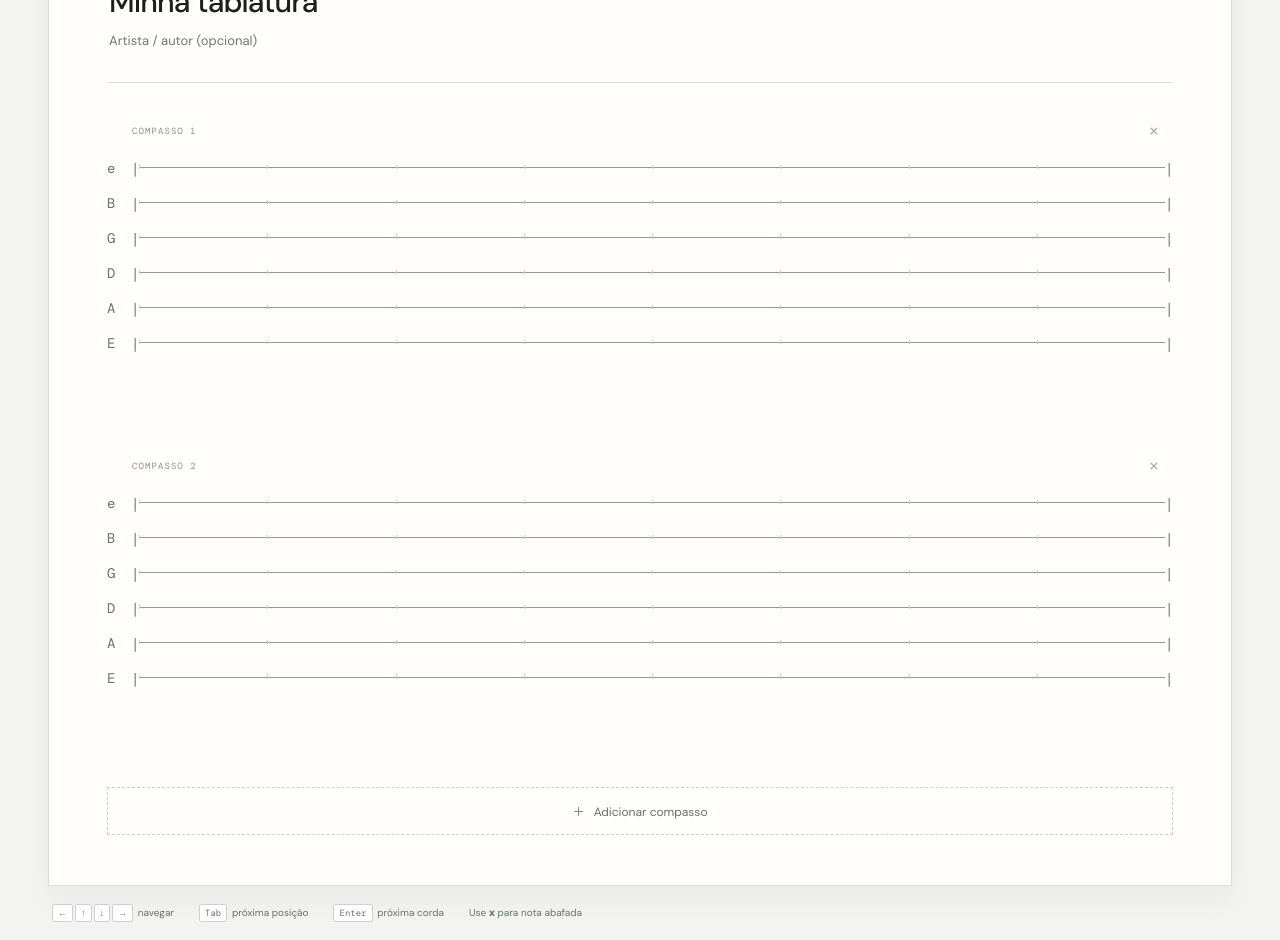
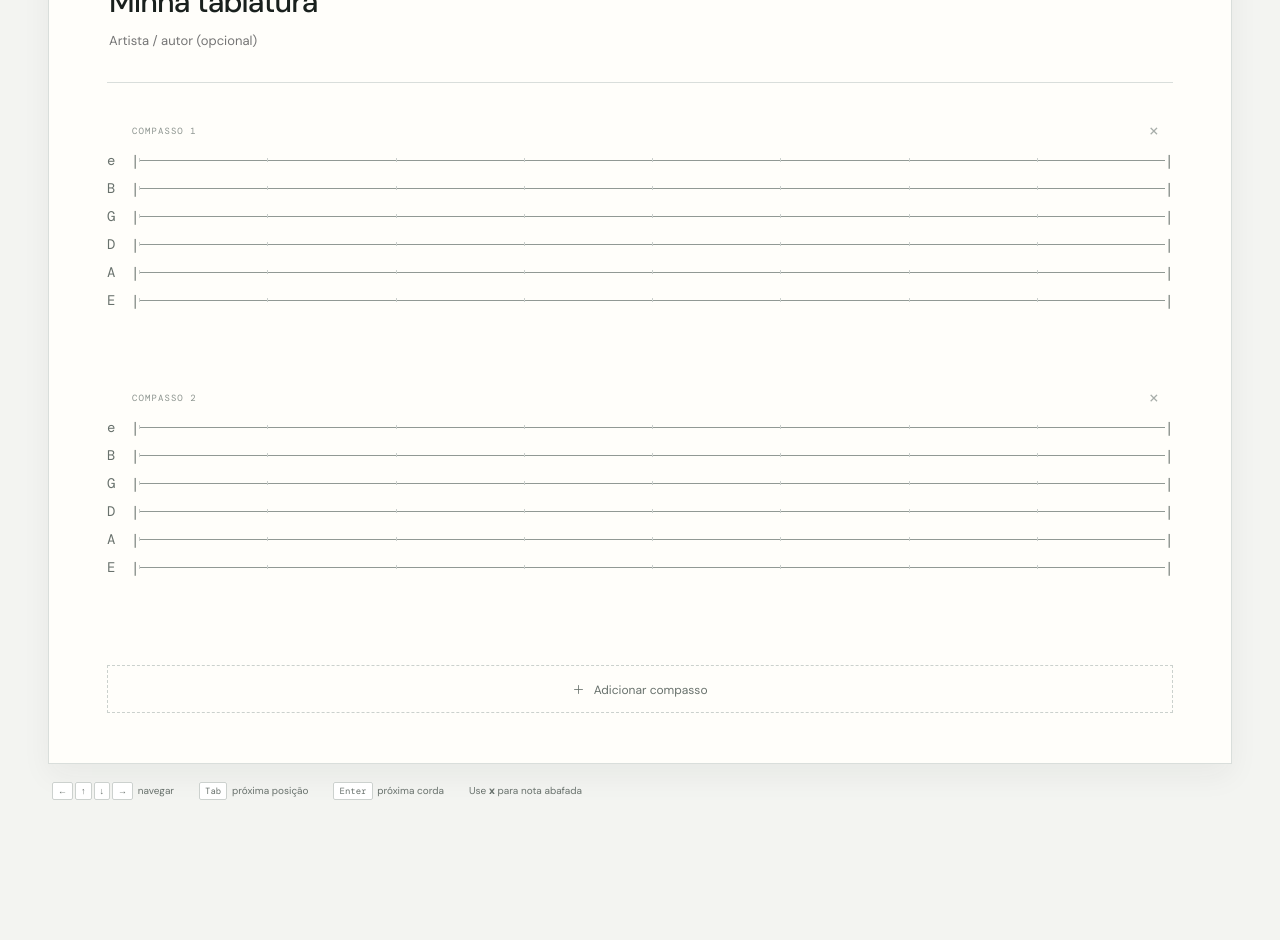
Before and after one commit to Nastarii/free-tab-maker, a Next.js app: page /editor in a window 1280 px wide. Shown: the part 380-1320 px from the top of the page. After the commit the page ends 1257 px from the top, so only its background shows below. Built offline with nearby package versions, Linux system fonts and the light colour scheme.

Commit message:
fix: adjust compass height

```diff
--- a/src/app/globals.css
+++ b/src/app/globals.css
@@ -37,10 +37,10 @@ footer { min-height: 90px; background: var(--ink); color: white; padding: 0 max(
 .editor-toolbar { display: flex; align-items: center; gap: 12px; background: #e8ebe7; min-height: 76px; padding: 10px 12px 10px 22px; border: 1px solid #d7dcd8; border-bottom: 0; }.duration-group { display: flex; align-items: center; gap: 5px; }.duration-title { max-width: 78px; font-size: 9px; line-height: 1.35; text-transform: uppercase; letter-spacing: .09em; color: var(--muted); margin-right: 8px; }.duration-group button { min-width: 58px; height: 52px; padding: 4px 7px; border: 1px solid transparent; background: transparent; cursor: pointer; display: grid; place-items: center; grid-template-columns: 1fr; line-height: 14px; }.duration-group button:hover, .duration-group button.selected { background: white; border-color: #cbd1cd; }.duration-group button.selected { border-color: var(--green); box-shadow: inset 0 -2px var(--green); }.duration-group button:disabled { cursor: not-allowed; opacity: .38; }.duration-group small { font: 9px "DM Sans"; color: var(--muted); white-space: nowrap; }.duration-group button.selected small { color: var(--green); font-weight: 600; }.note { min-height: 18px; font-size: 18px; }.pause-symbol { min-height: 18px; font: 22px/16px Georgia, serif; }
 .tempo-control { display: flex; align-items: center; gap: 8px; margin-left: auto; }.tempo-control label { font-size: 10px; letter-spacing: .12em; color: var(--muted); }.tempo-control input { width: 62px; height: 40px; border: 1px solid #cbd1cd; background: white; padding: 0 8px; font: 13px "DM Mono"; }.help-button { height: 48px; border: 1px solid #c4cbc6; background: transparent; padding: 0 15px; cursor: pointer; font-size: 12px; white-space: nowrap; }.help-button:hover { background: white; }.help-button span { display: inline-grid; place-items: center; width: 18px; height: 18px; margin-right: 5px; border: 1px solid #9fa8a2; border-radius: 50%; font: 11px "DM Mono"; }.export-button { height: 48px; border: 0; background: var(--ink); color: white; padding: 0 22px; cursor: pointer; white-space: nowrap; }.export-button:hover { background: var(--green); }.export-button span { margin-right: 7px; }
 .paper { background: var(--paper); border: 1px solid var(--line); min-height: 560px; padding: 62px 58px 50px; box-shadow: 0 12px 28px rgba(30,38,34,.05); }.score-header { display: flex; justify-content: space-between; align-items: start; padding-bottom: 32px; border-bottom: 1px solid var(--line); margin-bottom: 42px; }.score-header input { display: block; border: 0; background: transparent; outline: 0; }.title-input { font: 500 30px "DM Sans"; width: min(600px, 65vw); letter-spacing: -.03em; }.artist-input { margin-top: 9px; width: 400px; color: var(--muted); font-size: 13px; }.score-tempo { font: 13px "DM Mono"; color: var(--muted); }
-.measures { display: grid; grid-template-columns: 1fr; gap: 52px; }.measure-label { display: flex; justify-content: space-between; color: #8b938e; font: 9px "DM Mono"; text-transform: uppercase; letter-spacing: .12em; margin: 0 8px 13px 25px; }.measure-label button { border: 0; background: transparent; cursor: pointer; color: #a7ada9; font-size: 17px; line-height: 8px; }.measure-label button:hover { color: #b34a3f; }
+.measures { display: grid; grid-template-columns: 1fr; gap: 38px; }.measure-label { display: flex; justify-content: space-between; color: #8b938e; font: 9px "DM Mono"; text-transform: uppercase; letter-spacing: .12em; margin: 0 8px 9px 25px; }.measure-label button { border: 0; background: transparent; cursor: pointer; color: #a7ada9; font-size: 17px; line-height: 8px; }.measure-label button:hover { color: #b34a3f; }
 .measure-wrap { overflow-x: auto; overflow-y: hidden; }
-.measure { position: relative; min-width: 520px; padding-bottom: 48px; }.tab-row { height: 35px; display: grid; grid-template-columns: 24px 8px var(--slot-columns) 8px; align-items: center; font: 14px "DM Mono", monospace; }.string-name { color: var(--muted); }.bar { font-weight: 400; color: #777f7a; }.cell { position: relative; min-width: 0; height: 35px; display: grid; place-items: center; }.cell:before { content: ""; position: absolute; z-index: 0; left: 0; right: 0; top: 17px; border-top: 1px solid #919994; }.cell[data-beat="true"]:after { content: ""; position: absolute; z-index: 1; left: 0; height: 4px; width: 1px; background: #cbd0cd; top: 15px; }.cell input { position: relative; z-index: 3; width: 24px; height: 25px; text-align: center; padding: 0; border: 1px solid transparent; outline: 0; background: transparent; font: 500 13px "DM Mono"; }.cell[data-has-note="true"] input { background: var(--paper); }.cell input:focus { border-color: var(--green); background: #f2f7f3; box-shadow: 0 0 0 2px rgba(29,92,69,.1); }
-.rhythm-row { position: absolute; inset: 210px 0 auto; height: 42px; z-index: 4; display: grid; grid-template-columns: 24px 8px var(--slot-columns) 8px; pointer-events: none; }.rhythm-slot { position: relative; min-width: 0; }.rhythm-stem { position: absolute; left: 50%; top: 4px; width: 0; height: 32px; border-left: 1.5px solid var(--ink); font-style: normal; }.rhythm-beam { --beam-offset: 0px; position: absolute; right: 50%; bottom: calc(6px + var(--beam-offset)); width: 100%; height: 0; border-top: 3px solid var(--ink); }.rhythm-slot.duration-1 .rhythm-stem { height: 32px; }
+.measure { position: relative; min-width: 520px; padding-bottom: 40px; }.tab-row { height: 28px; display: grid; grid-template-columns: 24px 8px var(--slot-columns) 8px; align-items: center; font: 14px "DM Mono", monospace; }.string-name { color: var(--muted); }.bar { font-weight: 400; color: #777f7a; }.cell { position: relative; min-width: 0; height: 28px; display: grid; place-items: center; }.cell:before { content: ""; position: absolute; z-index: 0; left: 0; right: 0; top: 14px; border-top: 1px solid #919994; }.cell[data-beat="true"]:after { content: ""; position: absolute; z-index: 1; left: 0; height: 4px; width: 1px; background: #cbd0cd; top: 12px; }.cell input { position: relative; z-index: 3; width: 24px; height: 23px; text-align: center; padding: 0; border: 1px solid transparent; outline: 0; background: transparent; font: 500 13px "DM Mono"; }.cell[data-has-note="true"] input { background: var(--paper); }.cell input:focus { border-color: var(--green); background: #f2f7f3; box-shadow: 0 0 0 2px rgba(29,92,69,.1); }
+.rhythm-row { position: absolute; inset: 168px 0 auto; height: 36px; z-index: 4; display: grid; grid-template-columns: 24px 8px var(--slot-columns) 8px; pointer-events: none; }.rhythm-slot { position: relative; min-width: 0; }.rhythm-stem { position: absolute; left: 50%; top: 3px; width: 0; height: 28px; border-left: 1.5px solid var(--ink); font-style: normal; }.rhythm-beam { --beam-offset: 0px; position: absolute; right: 50%; bottom: calc(5px + var(--beam-offset)); width: 100%; height: 0; border-top: 3px solid var(--ink); }.rhythm-slot.duration-1 .rhythm-stem { height: 28px; }
 .pause-arc { position: absolute; z-index: 2; left: 62%; width: 72%; height: 12px; pointer-events: none; }
 .pause-arc-up { top: -3px; border-top: 1.5px solid var(--ink); border-radius: 50% 50% 0 0; }
 .pause-arc-down { bottom: -3px; border-bottom: 1.5px solid var(--ink); border-radius: 0 0 50% 50%; }
@@ -51,4 +51,4 @@ footer { min-height: 90px; background: var(--ink); color: white; padding: 0 max(
 @media (max-width: 920px) { .benefits { grid-template-columns: 1fr; gap: 25px; }.hero { padding-top: 80px; }.demo-caption span:last-child { display:none; }.editor-heading { align-items: start; flex-direction: column; gap: 10px; }.editor-toolbar { flex-wrap: wrap; }.duration-group { order: 2; width: 100%; }.tempo-control { margin-left: 0; }.export-button { margin-left: auto; }.paper { padding: 42px 20px; }.editor-help { flex-wrap: wrap; }.title-input { width: 70vw; font-size: 24px; } }
 @media (max-width: 560px) { .site-nav { padding: 0 18px; }.hero h1 { font-size: 52px; }.demo-wrap { width: calc(100% - 24px); }.demo-tab { padding: 35px 10px; }.editor-shell { padding: 35px 12px 0; }.editor-nav { padding: 0 18px; }.saved-state { display:none; }.duration-title { display:none; }.duration-group button { flex: 1; min-width: 0; padding: 3px; }.paper { padding: 35px 12px; }.score-header { gap: 10px; }.artist-input { width: 70vw; }.editor-help { display:none; }.help-button { margin-left: auto; }.export-button { margin-left: 0; }.help-dialog { padding: 36px 22px 24px; }.help-dialog li { grid-template-columns: 28px 1fr; }.help-dialog li span { grid-column: 2; } }
 
-@media print { @page { size: A4 portrait; margin: 14mm; } body, .editor-page { background: white; padding: 0; }.no-print { display: none !important; }.editor-shell { max-width: none; padding: 0; }.paper { border: 0; box-shadow: none; padding: 0; min-height: auto; }.score-header { margin-bottom: 30px; }.measures { grid-template-columns: 1fr; gap: 42px; }.measure-wrap { overflow: visible; break-inside: avoid; page-break-inside: avoid; }.measure { min-width: 0; }.cell input, .rhythm-row, .rhythm-stem, .rhythm-beam, .pause-arc { visibility: visible !important; print-color-adjust: exact; -webkit-print-color-adjust: exact; }.rhythm-stem { border-left-color: #000; }.rhythm-beam { border-top-color: #000; }.pause-arc-up { border-top-color: #000; }.pause-arc-down { border-bottom-color: #000; }.title-input { width: 150mm; } }
+@media print { @page { size: A4 portrait; margin: 12mm; } body, .editor-page { background: white; padding: 0; }.no-print { display: none !important; }.editor-shell { max-width: none; padding: 0; }.paper { border: 0; box-shadow: none; padding: 0; min-height: auto; }.score-header { padding-bottom: 18px; margin-bottom: 18px; }.measures { grid-template-columns: 1fr; gap: 14px; }.measure-label { margin-bottom: 5px; }.measure-wrap { overflow: visible; break-inside: avoid; page-break-inside: avoid; }.measure { min-width: 0; padding-bottom: 30px; }.tab-row, .cell { height: 20px; }.cell:before { top: 10px; }.cell[data-beat="true"]:after { top: 8px; }.cell input { width: 21px; height: 18px; font-size: 11px; }.rhythm-row { inset: 120px 0 auto; height: 28px; }.rhythm-stem, .rhythm-slot.duration-1 .rhythm-stem { top: 2px; height: 24px; }.rhythm-beam { bottom: calc(2px + var(--beam-offset)); }.cell input, .rhythm-row, .rhythm-stem, .rhythm-beam, .pause-arc { visibility: visible !important; print-color-adjust: exact; -webkit-print-color-adjust: exact; }.rhythm-stem { border-left-color: #000; }.rhythm-beam { border-top-color: #000; }.pause-arc-up { border-top-color: #000; }.pause-arc-down { border-bottom-color: #000; }.title-input { width: 150mm; } }
```
